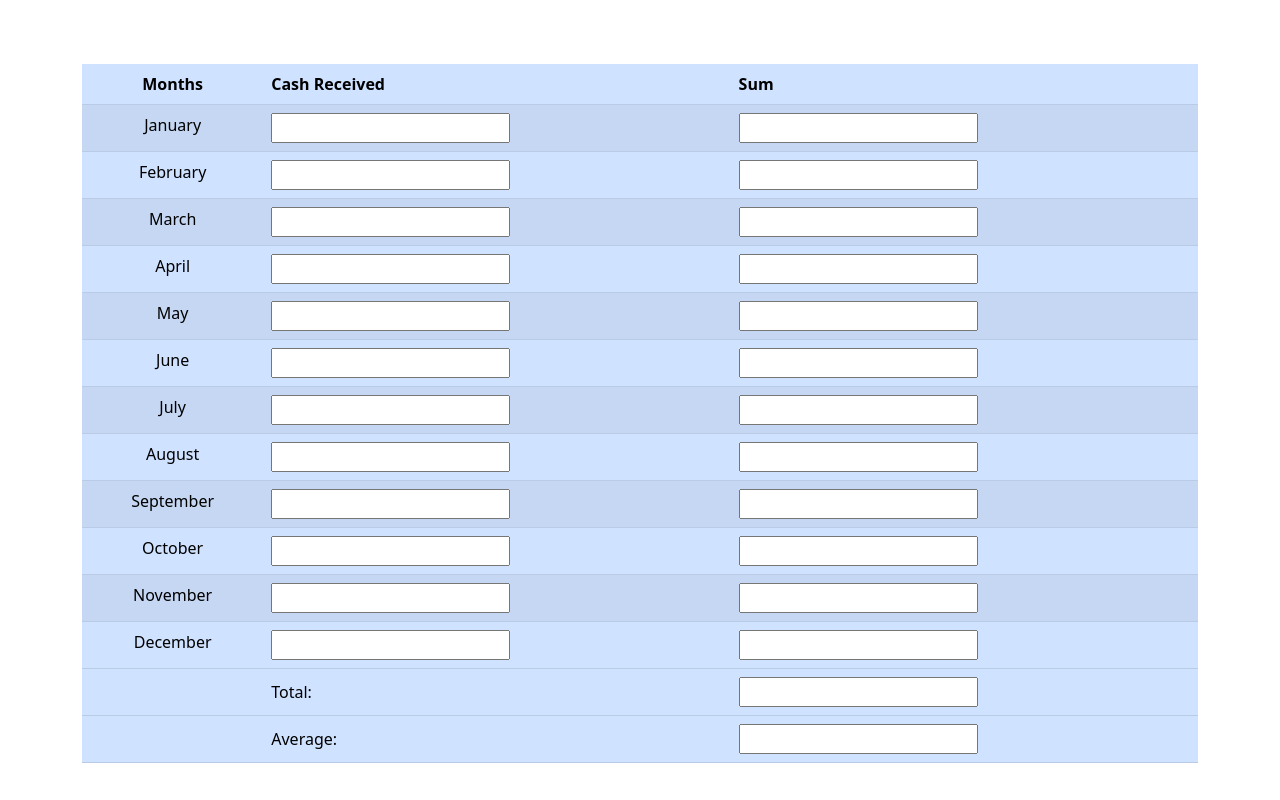
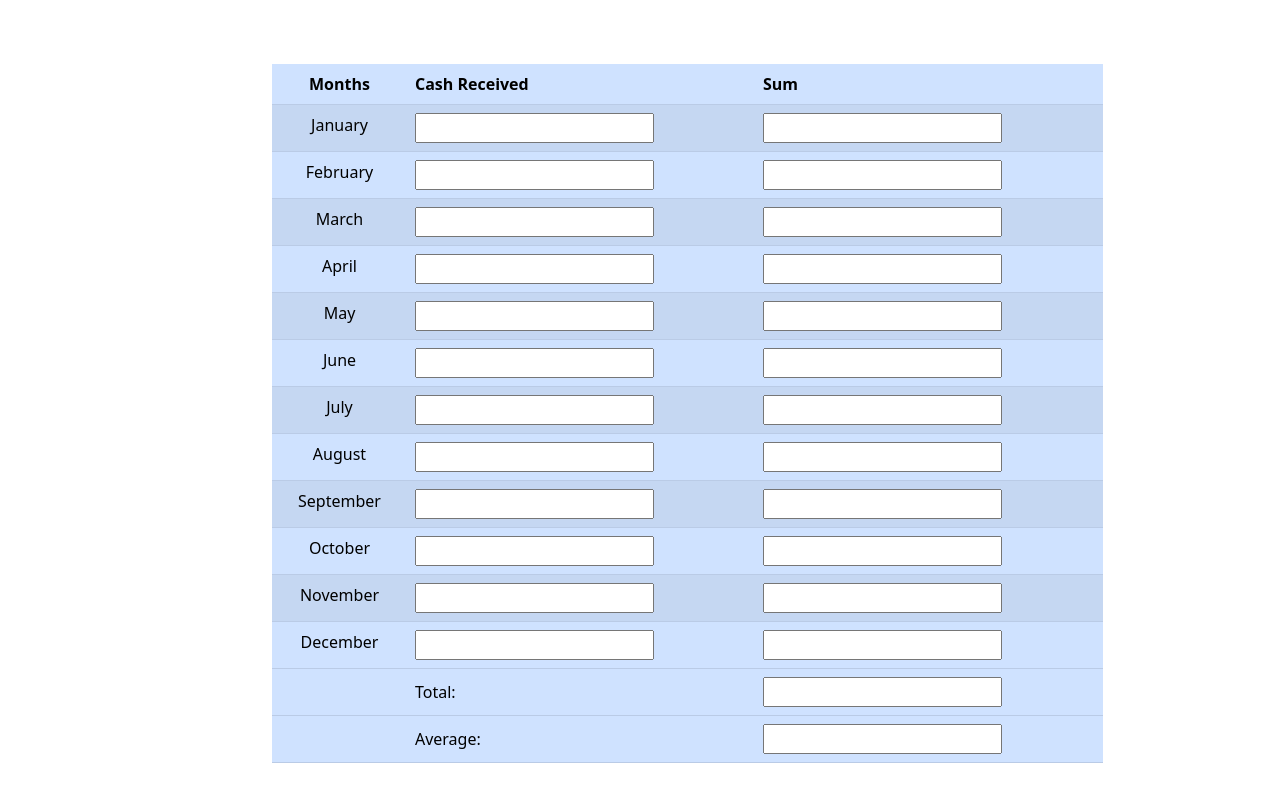
Before and after one commit to chinedugabriel/Book_Keeping, a plain HTML site: page index.html in a window 1280 px wide. Drawn offline with nearby package versions, Linux system fonts and the light colour scheme.

Commit message:
changed the colunm to 9 and offset it by 2

```diff
--- a/index.html
+++ b/index.html
@@ -10,8 +10,8 @@
         <section name="" id="">
             <div class="container">
                 <div class="row">
-                    <div class="col-md-12">
-                        <table class="table table-primary table-striped ">
+                    <div class="col-md-9 offset-md-2">
+                        <table class="table table-primary table-striped  ">
                             <thead>
                                 <th>Months</th>
                                 <th>
```
